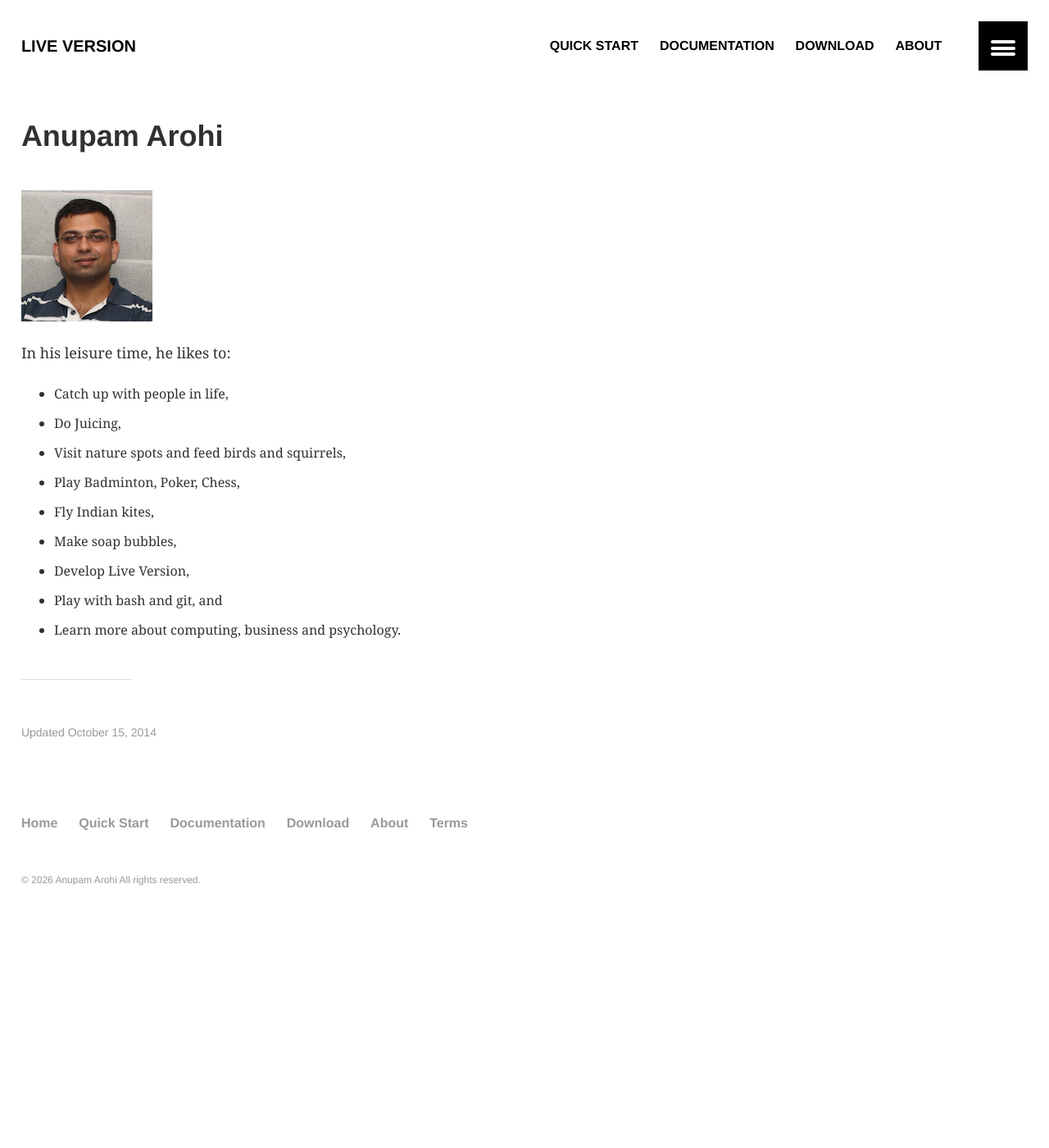
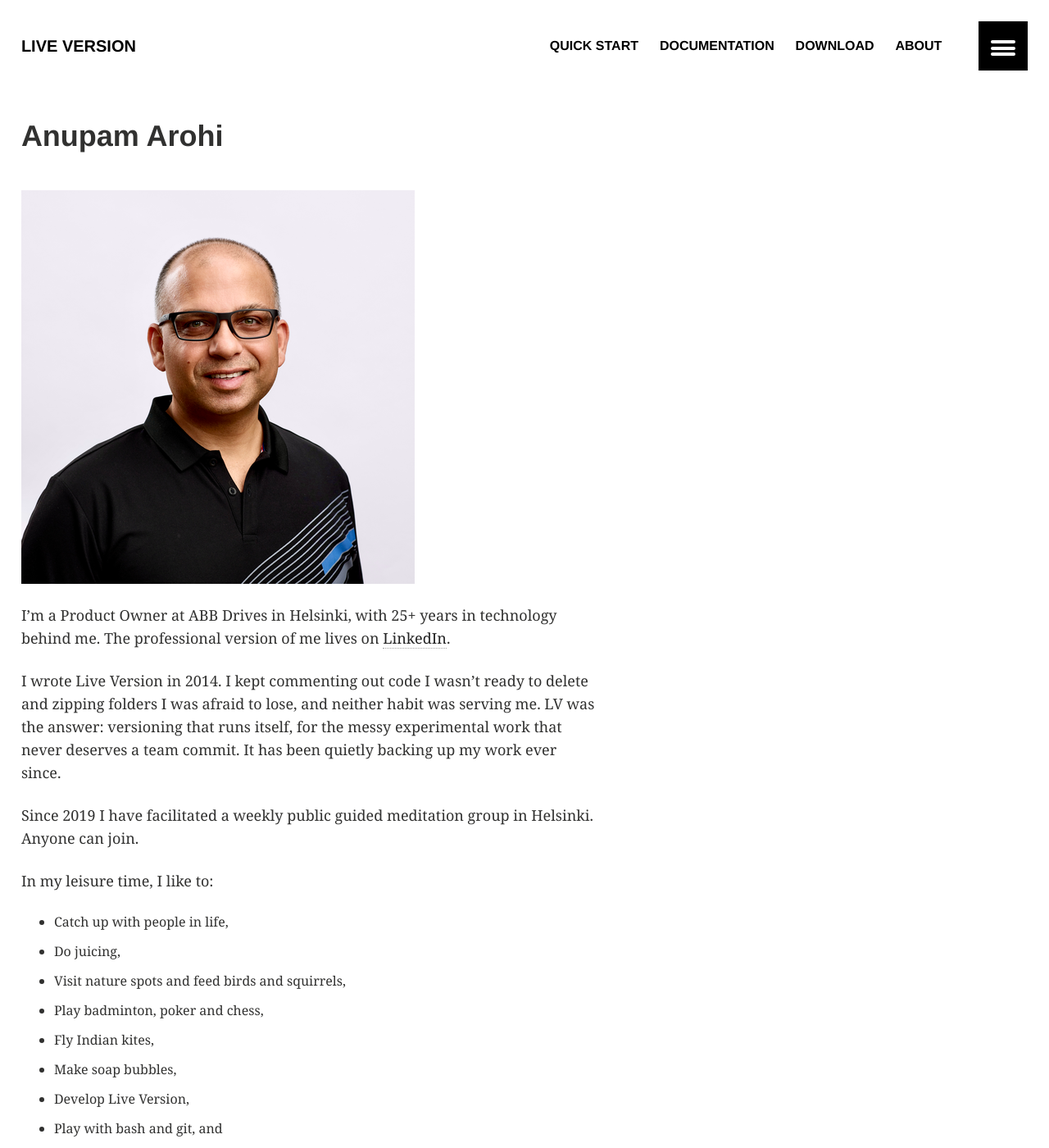
Before and after one commit to anupam-arohi/lv, a Jekyll site: the page built from about/index.md, in a window 1280 px wide and 1400 px high. Shown: the whole window at 82% size. Built offline with Jekyll 4.4.1, drawn with Linux system fonts in a browser that asks for light colours.

Commit message:
Rewrite the About page and refresh the profile photo
- First person, matching the Terms page, and trimmed to what belongs on
  a docs site: who I am, why Live Version exists, and the personal bits.
  The full professional history now lives behind a LinkedIn link
- Replace the profile photo; new avatar, byline and teaser crops are
  large enough to stay sharp on high-density displays
- Fix the post byline link, which pointed at a page that does not exist
- Correct the stale LinkedIn handle in _config.yml

```diff
--- a/_config.yml
+++ b/_config.yml
@@ -26,7 +26,7 @@ owner:
   name: Anupam Arohi
   web: https://anupam-arohi.github.io
   email: arohi.misc@gmail.com
-  linkedin: bMAWZrT
+  linkedin: anupamarohi
   facebook: anupam.arohi
   github:   anupam-arohi
   twitter:
--- a/_includes/page-author.html
+++ b/_includes/page-author.html
@@ -6,6 +6,7 @@
 	<img src="{{ site.baseurl }}/images/{{ author.avatar }}" alt="{{ author.name }}">
 </div><!-- ./author-image -->
 <div class="author-content">
-	<h3 class="author-name" >Written by {% if author.web %}<a href="{{ author.web }}" itemprop="author">{{ author.name }}</a>{% else %}<span itemprop="author">{{ author.name }}</span>{% endif %}</h3>
+	{% if author.web contains 'http' %}{% assign author_web = author.web %}{% else %}{% assign author_web = author.web | prepend: site.baseurl %}{% endif %}
+	<h3 class="author-name" >Written by {% if author.web %}<a href="{{ author_web }}" itemprop="author">{{ author.name }}</a>{% else %}<span itemprop="author">{{ author.name }}</span>{% endif %}</h3>
 	<p class="author-bio">{{ author.bio }}</p>
 </div><!-- ./author-content -->
--- a/about/index.md
+++ b/about/index.md
@@ -2,26 +2,29 @@
 layout: article
 title: "Anupam Arohi"
 date: 2014-10-15T21:19:00-02:00
-modified:
+modified: 2026-07-25
 excerpt: "Who wrote Live Version?"
 image:
   feature:
   teaser: 400x250/avatar.png
   thumb:
 share: false
-social: true
-ads: false
 ---
 
 ![Anupam]({{ site.baseurl }}/images/avatar.png)
 
+I'm a Product Owner at ABB Drives in Helsinki, with 25+ years in technology behind me. The professional version of me lives on [LinkedIn](https://www.linkedin.com/in/anupamarohi/).
 
-In his leisure time, he likes to:
+I wrote Live Version in 2014. I kept commenting out code I wasn't ready to delete and zipping folders I was afraid to lose, and neither habit was serving me. LV was the answer: versioning that runs itself, for the messy experimental work that never deserves a team commit. It has been quietly backing up my work ever since.
+
+Since 2019 I have facilitated a weekly public guided meditation group in Helsinki. Anyone can join.
+
+In my leisure time, I like to:
 
 - Catch up with people in life,
-- Do Juicing,
+- Do juicing,
 - Visit nature spots and feed birds and squirrels,
-- Play Badminton, Poker, Chess,
+- Play badminton, poker and chess,
 - Fly Indian kites,
 - Make soap bubbles,
 - Develop Live Version,
```
Also changed, not shown: images/400x250/avatar.png, images/avatar.png, images/bio-photo.jpg.
